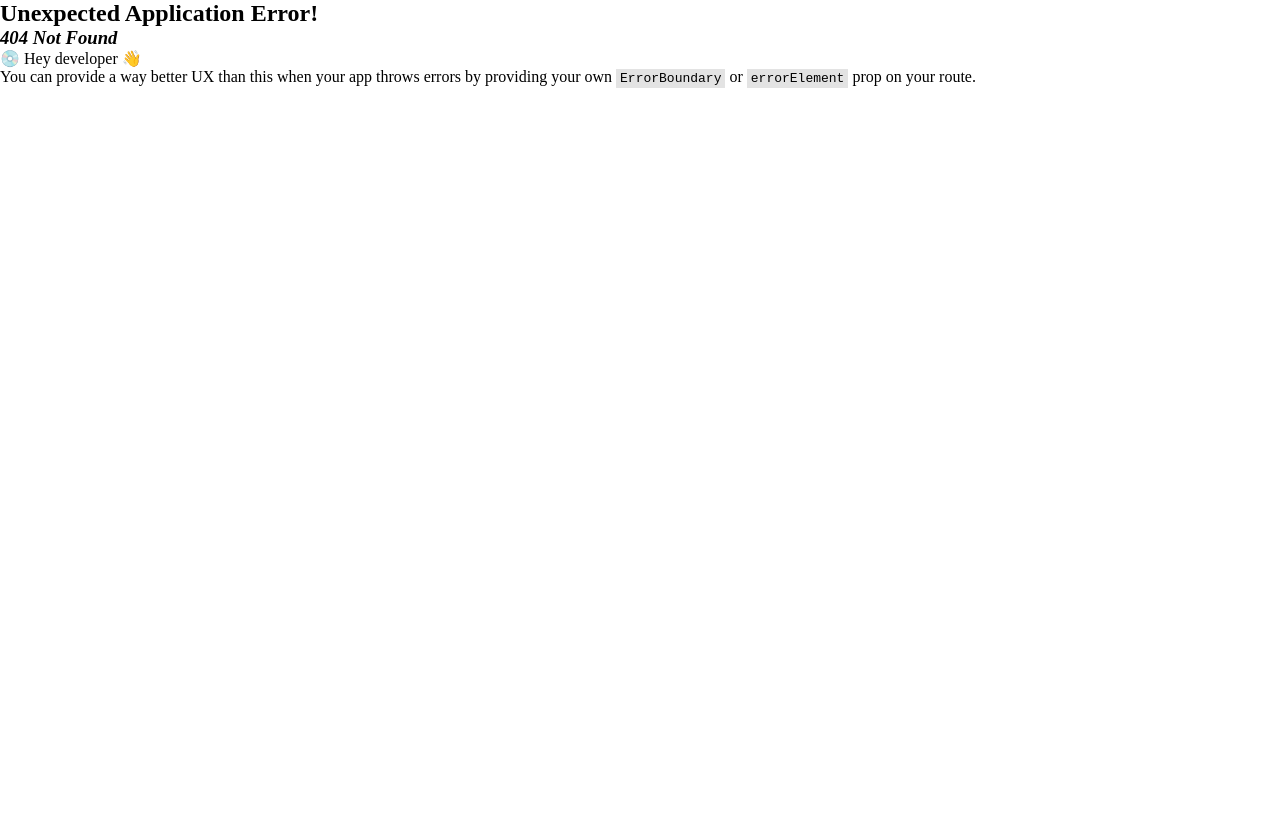
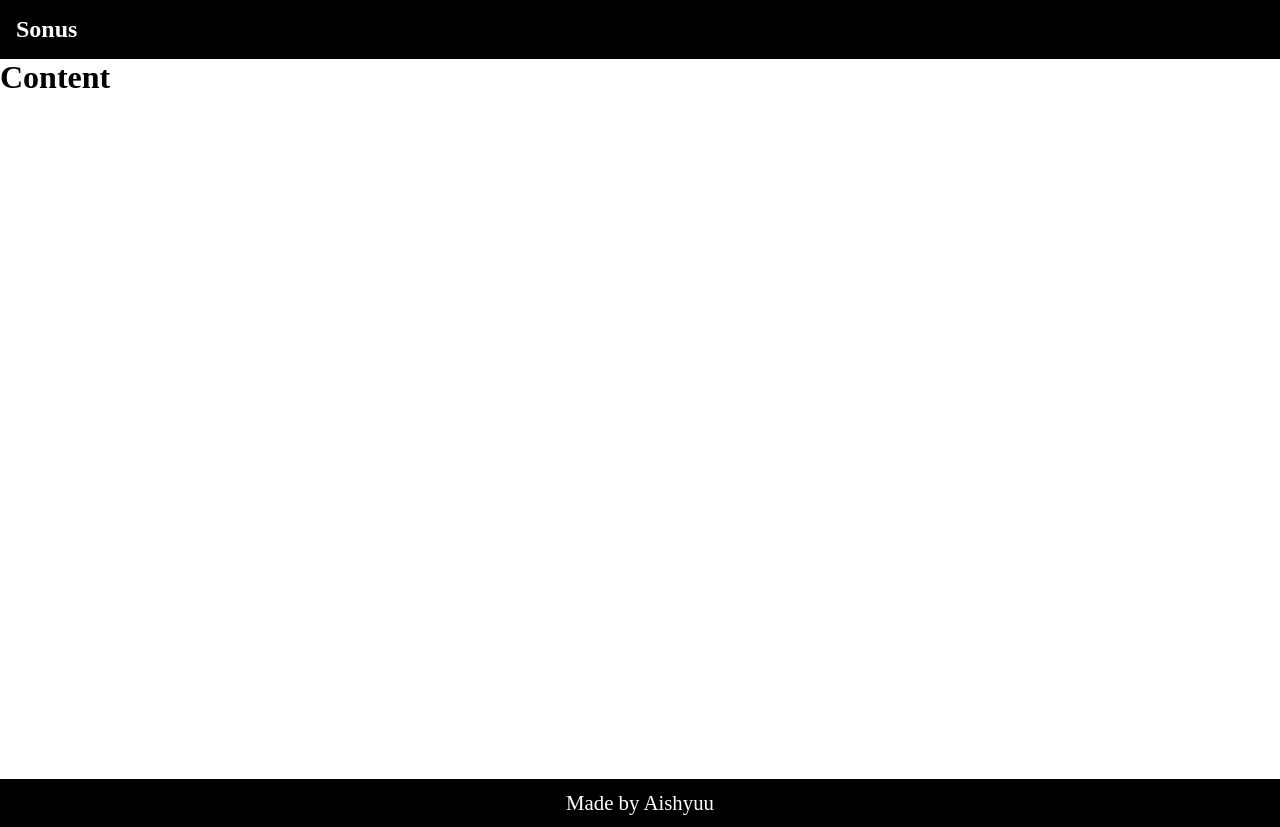
Before and after one commit to aishyuu/shopping-cart, a React (Vite) app: page /store in a window 1280 px wide. Before the commit this address had no page. Before the commit the page ends 800 px from the top, so only its background shows below. Built offline with nearby package versions, Linux system fonts and the light colour scheme; a web font is replaced by a local one.

Commit message:
Started store page

```diff
--- a/src/components/Landing.jsx
+++ b/src/components/Landing.jsx
@@ -1,5 +1,6 @@
 import '../styles/landing.css'
 import { motion } from 'framer-motion'
+import { Link } from 'react-router-dom'
 
 export default function Landing() {
     return(
@@ -27,7 +28,9 @@ export default function Landing() {
                         >
                             <h3>&gt;&gt;</h3>
                         </motion.div>
-                        <h3 className="landingVisit">VISIT THE SHOP</h3>
+                        <Link to={`store`} style={{textDecoration: 'none'}}>
+                            <h3 className="landingVisit">VISIT THE SHOP</h3>
+                        </Link>
                         <motion.div
                             initial = {{
                                 x: 0
--- a/src/main.jsx
+++ b/src/main.jsx
@@ -6,11 +6,16 @@ import {
   createBrowserRouter,
   RouterProvider,
 } from 'react-router-dom';
+import Store from './pages/Store';
 
 const router = createBrowserRouter([
   {
     path: '/',
     element: <Home />
+  },
+  {
+    path: '/store',
+    element: <Store />
   }
 ])
 
--- /dev/null
+++ b/src/pages/Store.jsx
@@ -0,0 +1,15 @@
+import Footer from "../components/Footer";
+import Header from "../components/Header";
+import '../styles/store.css'
+
+export default function Store() {
+    return(
+        <div>
+            <Header />
+            <div className="storeContent">
+                <h1>Content</h1>
+            </div>
+            <Footer />
+        </div>
+    )
+}
--- a/src/styles/landing.css
+++ b/src/styles/landing.css
@@ -49,6 +49,8 @@
     background-color: black;
     padding: 3px 10px;
     border-radius: 0.5rem;
+    color: white;
+    letter-spacing: 3px;
 }
 
 .landingVisit:hover {
--- /dev/null
+++ b/src/styles/store.css
@@ -0,0 +1,3 @@
+.storeContent {
+    height: 90vh;
+}
```
